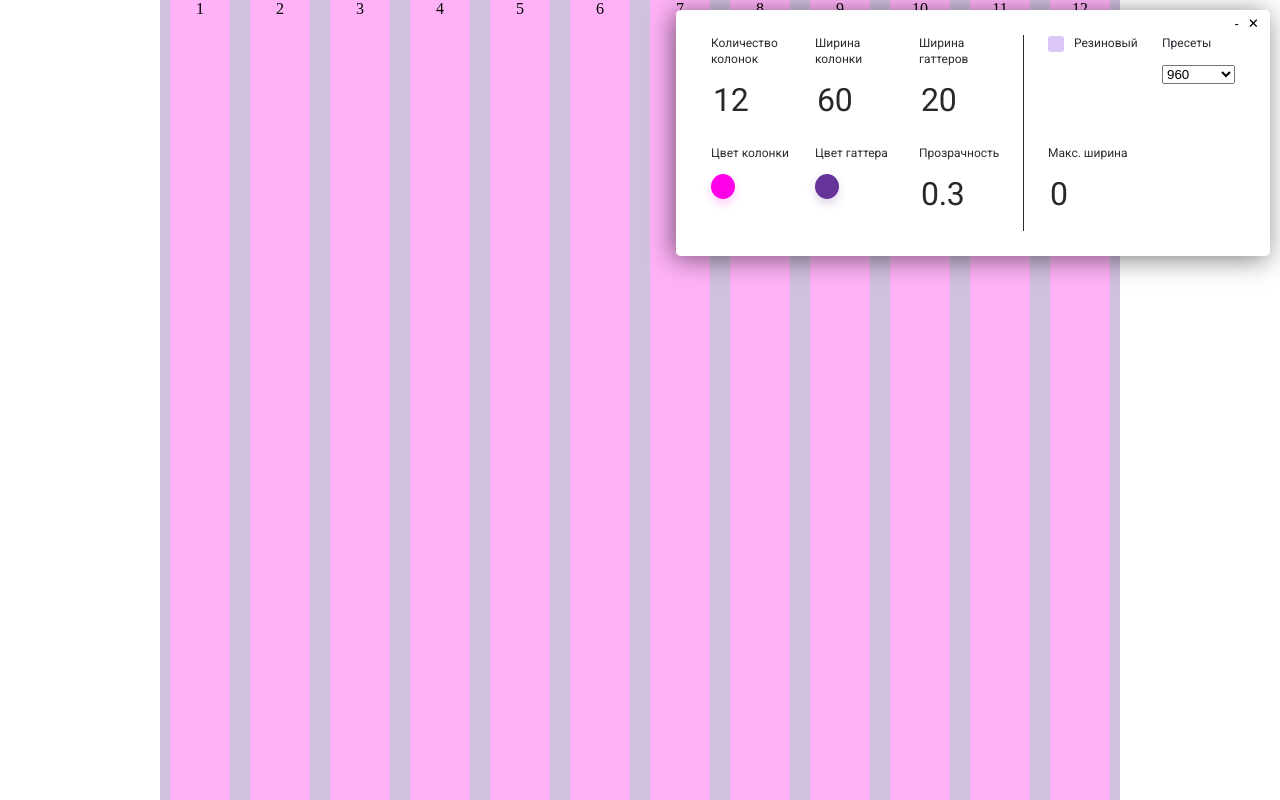
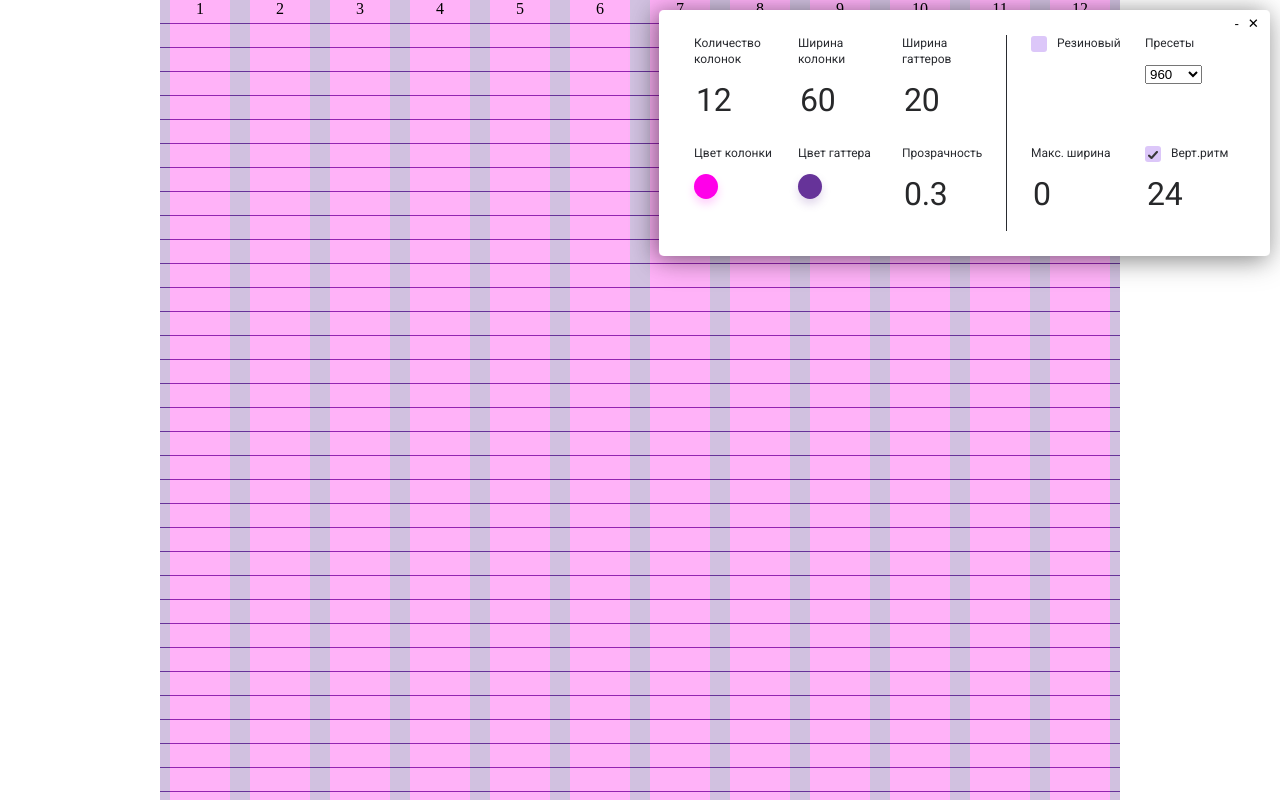
Before and after one commit to nikolai-shabalin/grid-overlay, a React app: page / in a window 1280 px wide. Built offline with nearby package versions, Linux system fonts and the light colour scheme.

Commit message:
Добавляет вертикальныйр ритм

```diff
--- a/src/App.js
+++ b/src/App.js
@@ -17,7 +17,10 @@ export default class App extends React.Component {
 
     fluid: false,
     maxWidth: 0,
-    preset: '960'
+    preset: '960',
+
+    verticalRhythm: true,
+    verticalRhythmNumber: 24,
   };
 
   handleChange = event => {
@@ -45,14 +48,14 @@ export default class App extends React.Component {
     const settings = {...this.state, onChange: this.handleChange, onChangeColor: this.handleChangeColor};
 
     return (
-      <div>
+      <React.Fragment>
         <Popup {...settings} />
 
         {ReactDOM.createPortal(
           <Grid {...settings}/>,
           gridNode,
         )}
-      </div>
+      </React.Fragment>
     )
   }
 }
--- a/src/Grid/index.js
+++ b/src/Grid/index.js
@@ -6,7 +6,7 @@ import css from './Grid.module.css';
 
 export default class Grid extends React.Component {
 
-  getWidth() {
+  getMaxWidth() {
     const {columnNumber, columnWidth, gutterWidth, fluid, maxWidth} = this.props;
 
     if (fluid) {
@@ -17,11 +17,12 @@ export default class Grid extends React.Component {
   }
 
   getStyle() {
-    const {gutterWidth, gutterColor} = this.props;
+    const {gutterWidth, gutterColor, verticalRhythm, verticalRhythmNumber} = this.props;
 
     return {
-      maxWidth:  this.getWidth(),
-      ...(isGutterExist(gutterWidth) && {boxShadow: `-1px 0 0 ${gutterColor}`})
+      maxWidth: this.getMaxWidth(),
+      ...(isGutterExist(gutterWidth) && {boxShadow: `-1px 0 0 ${gutterColor}`}),
+      ...(verticalRhythm && this.createVerticalRhythm(gutterColor, verticalRhythmNumber))
     }
   }
 
@@ -36,9 +37,22 @@ export default class Grid extends React.Component {
     return columns;
   }
 
+  createVerticalRhythm(color, rhythm) {
+    const number = parseInt(rhythm, 10);
+
+    return ({
+      background: `repeating-linear-gradient(
+        180deg,
+        #fff,
+        #fff ${number - 1}px,
+        ${color} ${number - 1}px,
+        ${color} ${number}px`
+    })
+  }
+
   createColumns(i) {
     const {gutterWidth} = this.props;
-    const settings = {...this.props, number: i}
+    const settings = {...this.props, number: i};
 
     return isGutterExist(gutterWidth) ? (
       <Column key={i} number={i} {...settings} />
--- a/src/Popup/Content/content.module.css
+++ b/src/Popup/Content/content.module.css
@@ -7,11 +7,11 @@
     padding: 25px 35px;
 
     display: grid;
-    grid-template-columns: repeat(3, 80px) 1px 90px;
+    grid-template-columns: repeat(3, 80px) 1px repeat(2, 90px);
     grid-template-rows: repeat(2, 1fr);
     grid-template-areas:
             ". . . line fluid preset"
-            ". . . line maxwidth .";
+            ". . . line maxwidth verticalRhythm";
 
     grid-gap: 24px;
 }
@@ -44,3 +44,7 @@
     cursor: pointer;
     display: block;
 }
+
+.vertical-rhythm {
+    grid-area: verticalRhythm;
+}
--- a/src/Popup/Content/index.js
+++ b/src/Popup/Content/index.js
@@ -3,6 +3,8 @@ import css from "./content.module.css";
 import InputNumber from '../Inputs/Number';
 import InputColor from '../Inputs/Color';
 import InputCheckbox from '../Inputs/Checkbox';
+import Select from '../Inputs/Select';
+import presets from '../../presets';
 
 export default class Content extends React.Component {
   render() {
@@ -14,8 +16,10 @@ export default class Content extends React.Component {
       columnColor,
       gutterColor,
       maxWidth,
+      fluid,
+      verticalRhythm,
+      verticalRhythmNumber,
       onChange,
-      fluid,
       onChangeColor} = this.props;
 
     return (
@@ -57,11 +61,14 @@ export default class Content extends React.Component {
         </div>
 
         <div className={css.preset}>
-          <label htmlFor="mapreset" className={css.label}>Пресеты</label>
-          <select id="preset" onChange={onChange}>
-            <option value="960">960</option>
-            <option value="kelnik">Кельник</option>
-          </select>
+          <label htmlFor="presets" className={css.label}>Пресеты</label>
+          <Select id={"presets"} onChange={onChange} options={presets} />
+        </div>
+
+        <div className={css.verticalRhythm}>
+          <InputCheckbox id={"verticalRhythm"} onChange={onChange} checked={verticalRhythm} />
+          <label htmlFor="verticalRhythm" className={css.label}>Верт.ритм</label>
+          <InputNumber id={"verticalRhythmNumber"} value={verticalRhythmNumber} step={1} onChange={onChange}/>
         </div>
       </div>
     )
--- /dev/null
+++ b/src/Popup/Inputs/Select.js
@@ -0,0 +1,15 @@
+import React from 'react';
+
+export default class Select extends React.Component {
+    render() {
+        const {id, options, onChange} = this.props;
+
+        return (
+            <select id={id} name={id} onChange={onChange}>
+                {Object.keys(options).map(optionName =>
+                    <option key={optionName} value={optionName}>{optionName}</option>)
+                }
+            </select>
+        )
+    }
+}
--- a/src/presets.js
+++ b/src/presets.js
@@ -24,5 +24,20 @@ export default {
 
         fluid: true,
         maxWidth: 1440,
-      }
+    },
+    '8px': {
+        columnNumber: 0,
+        columnWidth: 8,
+        columnColor: '#FF00E9',
+
+        gutterWidth: 0,
+        gutterColor: '#663399',
+
+        opacity: 0.3,
+
+        fluid: true,
+        maxWidth: 0,
+        verticalRhythm: true,
+        verticalRhythmNumber: 8,
+    }
 }
```
